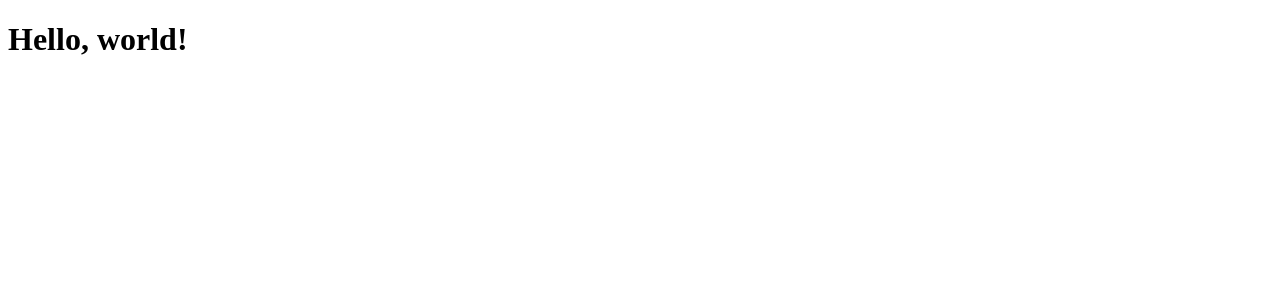
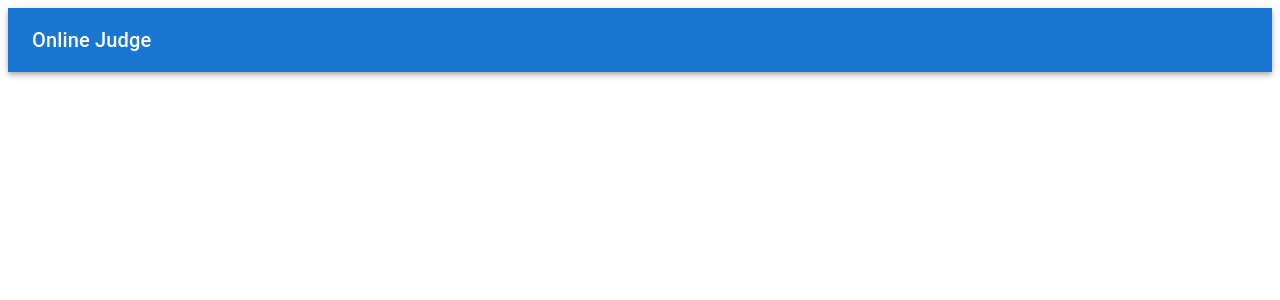
Before and after one commit to alvinpiter/online-judge, a React (Create React App) app in the folder online-judge-frontend/: page / in a window 1280 px wide. Shown: the top 300 px of the page. Built offline with nearby package versions, Linux system fonts and the light colour scheme.

Commit message:
Install Material UI

```diff
--- a/online-judge-frontend/package.json
+++ b/online-judge-frontend/package.json
@@ -3,6 +3,9 @@
   "version": "0.1.0",
   "private": true,
   "dependencies": {
+    "@emotion/react": "^11.10.5",
+    "@emotion/styled": "^11.10.5",
+    "@mui/material": "^5.10.17",
     "@testing-library/jest-dom": "^5.16.5",
     "@testing-library/react": "^13.4.0",
     "@testing-library/user-event": "^13.5.0",
--- a/online-judge-frontend/src/App.tsx
+++ b/online-judge-frontend/src/App.tsx
@@ -1,7 +1,17 @@
 import React from "react";
+import AppBar from "@mui/material/AppBar";
+import { Toolbar, Typography } from "@mui/material";
 
 function App() {
-  return <h1> Hello, world! </h1>;
+  return (
+    <AppBar position="static">
+      <Toolbar>
+        <Typography variant="h6" component="div">
+          Online Judge
+        </Typography>
+      </Toolbar>
+    </AppBar>
+  );
 }
 
 export default App;
```
Also changed, not shown: 1 other file (tests, documents, lock files or other folders).
